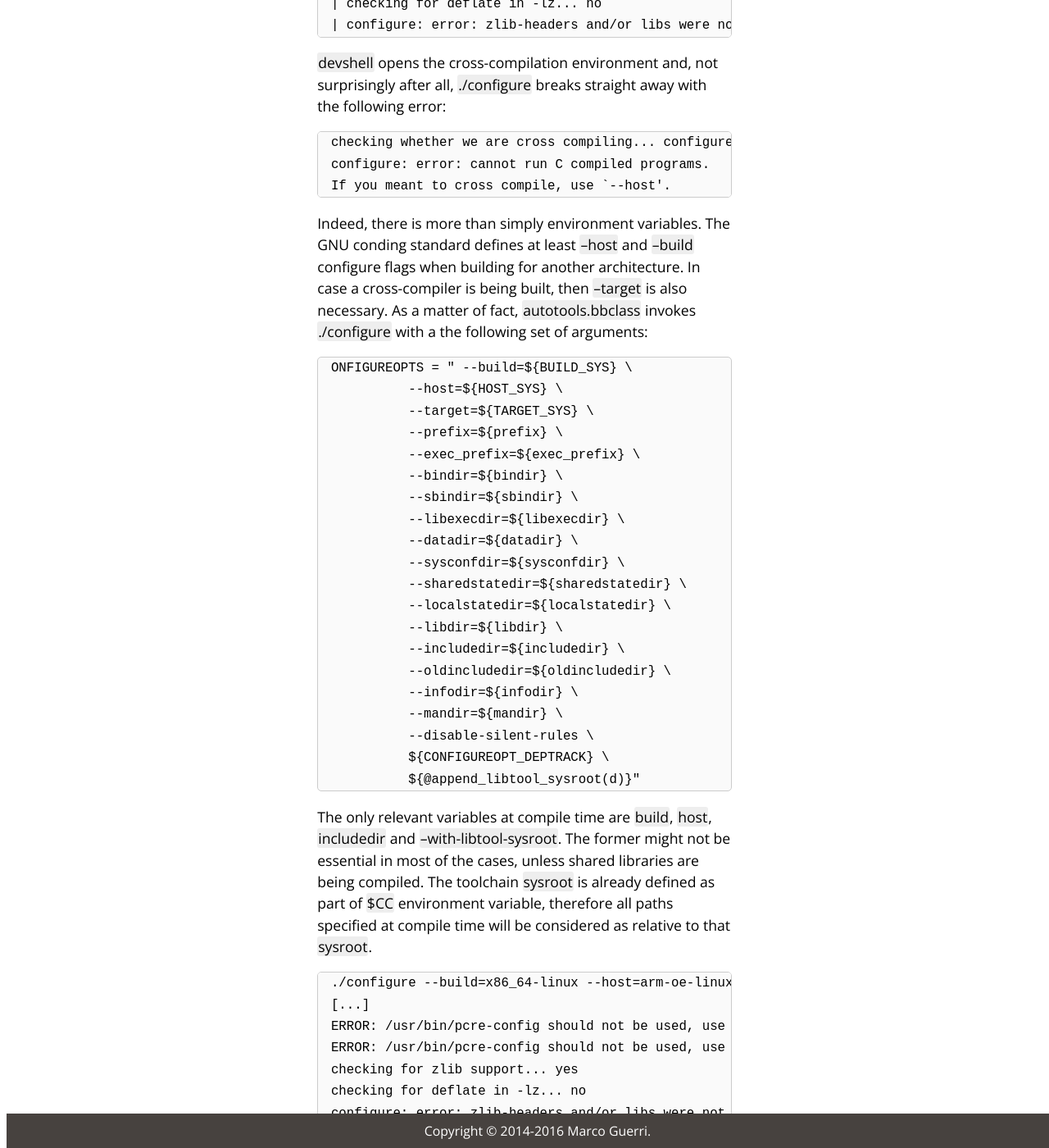
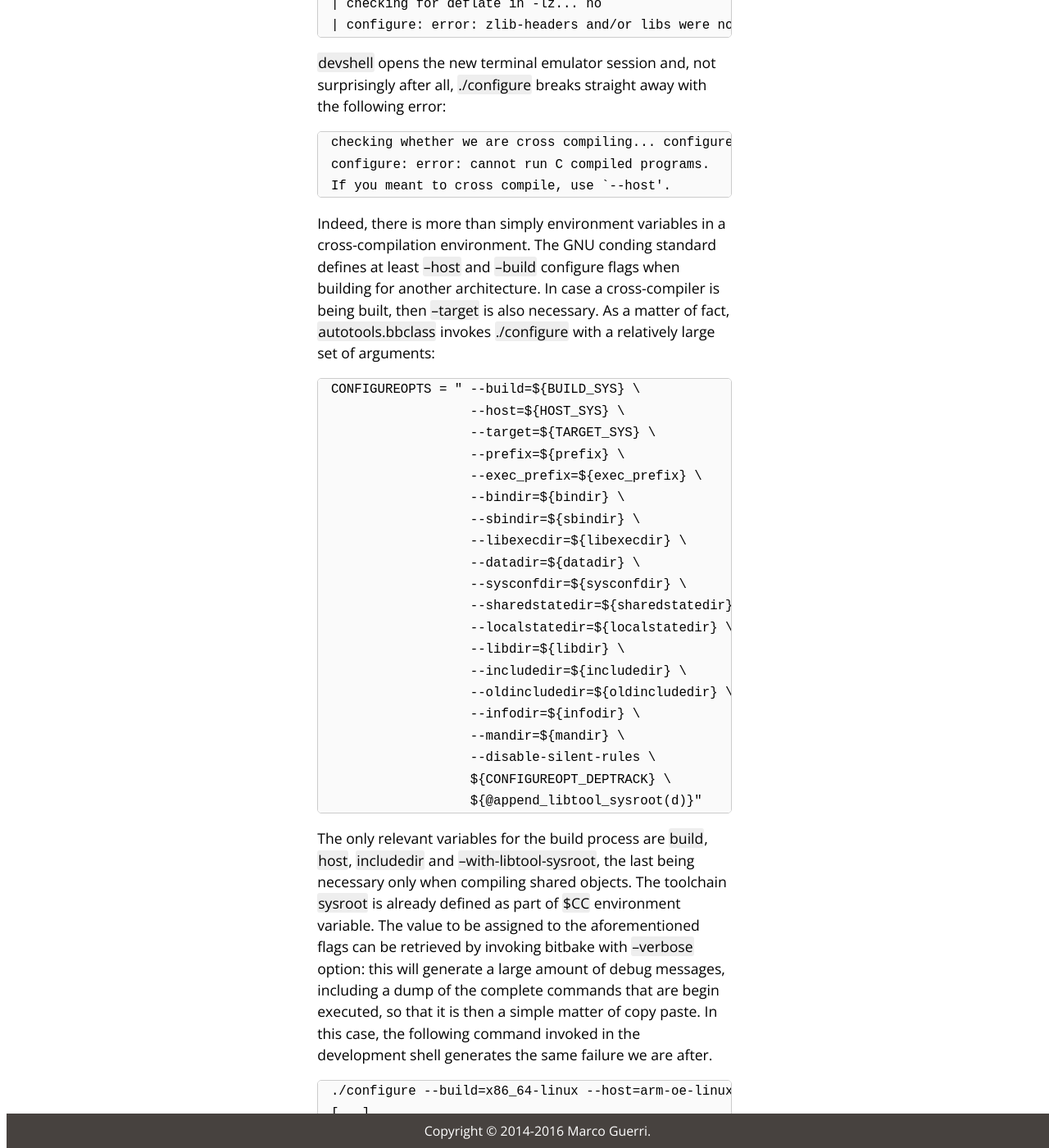
Before and after one commit to marcoguerri/marcoguerri.github.io, a Jekyll site: the page built from _posts/2016-08-27-openembedded-devshell-notes.markdown, in a window 1280 px wide and 1400 px high, scrolled down 1441 px. Shown: the whole window at 82% size. Built offline with Jekyll 4.4.1, drawn with Linux system fonts in a browser that asks for light colours; some of the changed text lies outside the part shown.

Commit message:
Tidied up Openembedded notes

````diff
--- a/_posts/2016-08-27-openembedded-devshell-notes.markdown
+++ b/_posts/2016-08-27-openembedded-devshell-notes.markdown
@@ -1,6 +1,6 @@
 ---
 layout: post
-title:  "Openembedde devshell notes"
+title:  "Debugging a failed Openembedded build with devshell"
 date:   2016-08-27 08:00:00
 published: yes
 categories: openembedded
@@ -8,11 +8,8 @@ pygments: true
 summary: "devshell is a great feature implemented in Openembedded that allows to spawn
 a cross-compilation terminal session that replicates the build time environment used
 by bitbake. It allows to save a lot of time and headaches when packages fail to
-compile, even though it is not always straightforward to use.
-Here I have collected some examples of issues I have troubleshooted in the past
-via devshell and few examples of hurdles I came across when trying to make the most
-of this feature."
-
+compile. Here I have collected some notes on how devshell helped debug
+a failure I came across when integrating lighttpd in my Raspberry Pi layer."
 ---
 
 Spawning a development shell
@@ -26,8 +23,8 @@ bitbake -c devshell lighttpd
 
 The feature is implemented in *openembedded-core/meta/classes/terminal.bbclass*
 and *openembedded-core/meta/classes/devshell.bbclass*. These class files define
-functions that build the cross compilation environment by exporting environment
-variables that point to the cross-toolchain and tools (e.g. *PATH*, *PKG_CONFIG_DIR*,
+functions that set up the cross compilation environment by exporting environment
+variables that point to the cross development tools (e.g. *PATH*, *PKG_CONFIG_DIR*,
 *CFLAGS*, *LDFLAGS*, *CC*, etc). Function *emit_terminal_func* in *terminal.bbclass* creates
 an initialization script executed by the shell pointed by *DEVSHELL* that sets
 all the aforementioned variables. The shell is executed within the terminal emulator
@@ -40,10 +37,10 @@ environment, e.g. *PATH*, then there will necessarily be a conflict and the cros
 will not be setup correctly.
 
 
-A first example
+Building lighttpd
 =======
-Let's consider a real world example: when building *lighttpd*, configure fails
-with the following errors:
+Let's consider a compilation failure I came across when building *lighttpd* for
+the Raspberry Pi. When running *do_configure* task, bitbake fails with the following errors:
 
 ```
 | checking for pcre-config... <OE-ROOT>/build/tmp-glibc/sysroots/raspberrypi/usr/bin/crossscripts/pcre-config
@@ -54,7 +51,7 @@ with the following errors:
 | configure: error: zlib-headers and/or libs were not found, install them or build with --without-zlib
 ```
 
-*devshell* opens the cross-compilation environment and, not surprisingly after all,
+*devshell* opens the new terminal emulator session and, not surprisingly after all,
 *./configure* breaks straight away with the following error:
 
 ```
@@ -63,41 +60,43 @@ configure: error: cannot run C compiled programs.
 If you meant to cross compile, use `--host'.
 ```
 
-Indeed, there is more than simply environment variables.
+Indeed, there is more than simply environment variables in a cross-compilation environment.
 The GNU conding standard defines at least *--host* and *--build*
 configure flags when building for another architecture. In case a cross-compiler
 is being built, then *--target* is also necessary. As a matter of fact, *autotools.bbclass*
-invokes *./configure* with a the following set of arguments:
+invokes *./configure* with a relatively large set of arguments:
 
 ```
-ONFIGUREOPTS = " --build=${BUILD_SYS} \
-          --host=${HOST_SYS} \
-          --target=${TARGET_SYS} \
-          --prefix=${prefix} \
-          --exec_prefix=${exec_prefix} \
-          --bindir=${bindir} \
-          --sbindir=${sbindir} \
-          --libexecdir=${libexecdir} \
-          --datadir=${datadir} \
-          --sysconfdir=${sysconfdir} \
-          --sharedstatedir=${sharedstatedir} \
-          --localstatedir=${localstatedir} \
-          --libdir=${libdir} \
-          --includedir=${includedir} \
-          --oldincludedir=${oldincludedir} \
-          --infodir=${infodir} \
-          --mandir=${mandir} \
-          --disable-silent-rules \
-          ${CONFIGUREOPT_DEPTRACK} \
-          ${@append_libtool_sysroot(d)}"
+CONFIGUREOPTS = " --build=${BUILD_SYS} \
+                  --host=${HOST_SYS} \
+                  --target=${TARGET_SYS} \
+                  --prefix=${prefix} \
+                  --exec_prefix=${exec_prefix} \
+                  --bindir=${bindir} \
+                  --sbindir=${sbindir} \
+                  --libexecdir=${libexecdir} \
+                  --datadir=${datadir} \
+                  --sysconfdir=${sysconfdir} \
+                  --sharedstatedir=${sharedstatedir} \
+                  --localstatedir=${localstatedir} \
+                  --libdir=${libdir} \
+                  --includedir=${includedir} \
+                  --oldincludedir=${oldincludedir} \
+                  --infodir=${infodir} \
+                  --mandir=${mandir} \
+                  --disable-silent-rules \
+                  ${CONFIGUREOPT_DEPTRACK} \
+                  ${@append_libtool_sysroot(d)}"
 ```
 
-The only relevant variables at compile time are *build*, *host*, *includedir* and
-*--with-libtool-sysroot*. The former might not be essential in most of the cases,
-unless shared libraries are being compiled. The toolchain *sysroot* is already defined
-as part of *$CC* environment variable, therefore all paths specified at compile
-time will be considered as relative to that *sysroot*.
-
+The only relevant variables for the build process are *build*, *host*, *includedir* and
+*--with-libtool-sysroot*, the last being necessary only when compiling shared objects.
+The toolchain *sysroot* is already defined as part of *$CC* environment variable.
+The value to be assigned to the aforementioned flags can be retrieved by invoking bitbake
+with *--verbose* option: this will generate a large amount of debug messages,
+including a dump of the complete commands that are begin executed, so that it is
+then a simple matter of copy paste. In this case, the following command invoked
+in the development shell generates the same failure we are after.
 
 ```
 ./configure --build=x86_64-linux --host=arm-oe-linux-gnueabi --includedir=/usr/include --with-libtool-sysroot=<OE-ROOT>/openembedded-core/build/tmp-glibc/sysroots/raspberrypi
@@ -108,18 +107,19 @@ checking for zlib support... yes
 checking for deflate in -lz... no
 configure: error: zlib-headers and/or libs were not found, install them or build with --without-zlib
 ```
-A quick look at *config.log* confirms that the test program which is being used
-to assess deflate support fails with a *pcre-config* related error:
+A quick look at *config.log* confirms that the test program used to assess
+deflate support fails with a *pcre-config* related error:
 
 ```
 arm-oe-linux-gnueabi-gcc: error: unrecognized command line option '--should-not-have-used-/usr/bin/pcre-config
 ```
 
-Indeed, *pcre-config*, which is supposed to return the the configuration of the installed
-Perl Compatible Regular Expressions library, spits out that funny flag that would
-make any tool break. The recommendation is to use *pkg-config* instead. Compiling
-the package with *--without-pcre* would be a shame, and the piece of information
-that the configure script is missing is only the include and lib path for libpcre:
+Indeed, *pcre-config*, which is supposed to return the configuration of the installed
+Perl Compatible Regular Expressions library, generates that funny flag that would
+probably make any tool complain. The recommendation is to use *pkg-config* instead or compiling
+the package with *--without-pcre*. This latter solution, rather a workaround I would say,
+would be a shame, considering that the only piece of information
+that the configure script is missing is the include and lib path for libpcre:
 
 ```
 if test "$WITH_PCRE" != "yes"; then
@@ -131,9 +131,10 @@ else
 
 So, let's try again, this time setting *--with-pcre*. Note that any path specified
 on the command line must point to the cross-compiled libraries and headers. In order
-to do this, an additional *=* must be prepended so that the path is considered
-relative to the *sysroot*. Not doing so will not break the configure run, but a warning
-will appear in configure.log and *do_qa_configure* will detect it and raise
+to do so, an additional *=* must be prepended so that the path is interpreted as
+relative to the *sysroot*. On the contrary, if an absolute path is specified, the
+configure run will not break, but a warning
+will appear in resulting log file and *do_qa_configure* will catch it and raise
 an error.
 
 
@@ -141,4 +142,12 @@ an error.
 ./configure --build=x86_64-linux --host=arm-oe-linux-gnueabi --with-libtool-sysroot=/home/mguerri/nas/Data/Technical/development/rpi/openembedded-core/build/tmp-glibc/sysroots/raspberrypi --includedir=/usr/include --with-pcre==/usr
 ```
 
-Great, it works, Makefile is created! The flag can be added to the Openembdded recipe via *EXTRA_OECONF*.
+It works, Makefile is created! Now it is time to automate the build by
+applying the corrective actions to the recipe.
+
+Conclusions
+=======
+Simply adding *EXTRA_OECONF="--with-pcre==/usr"* leads to a successful build.
+This was a simple example of how *devshell* comes in handy when a bit of digging is
+required to fix a failure in the build. There are several other use cases that
+can be addressed by this feature, but I will leave them for another post.
````
